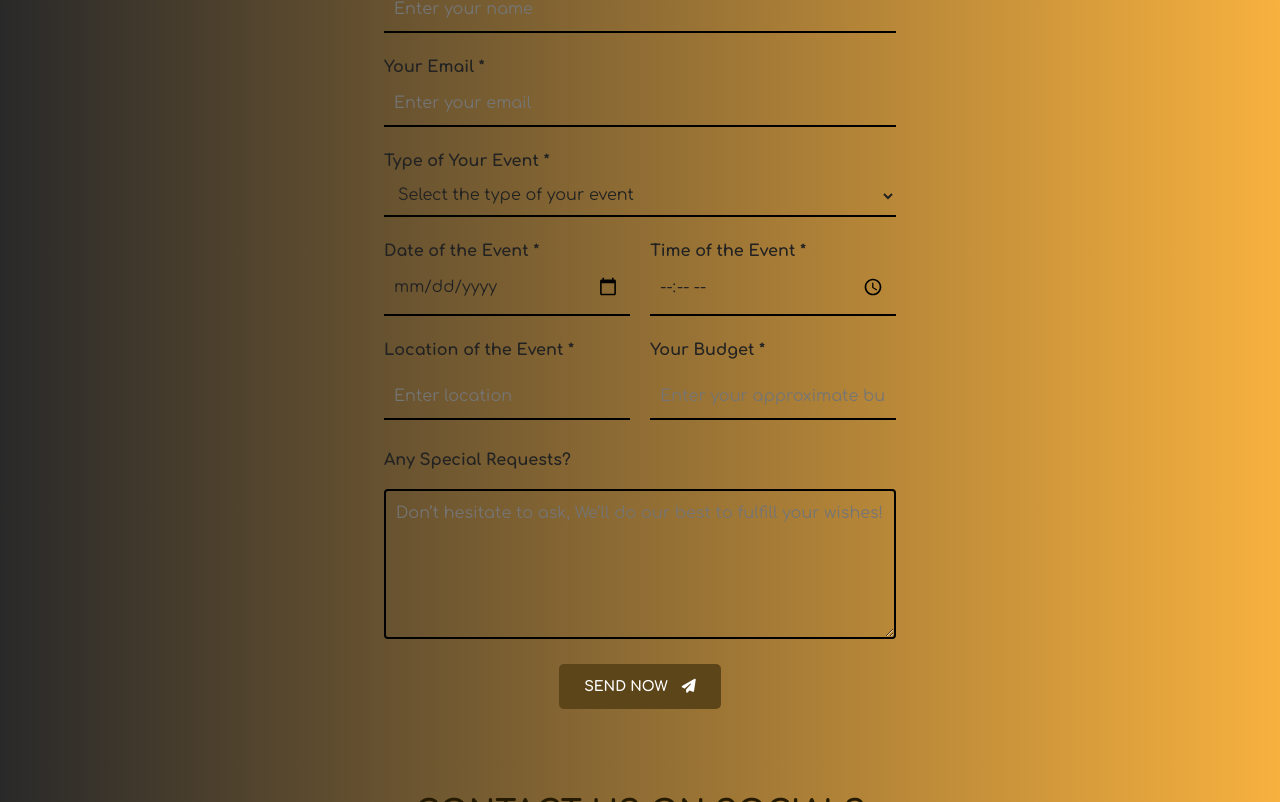
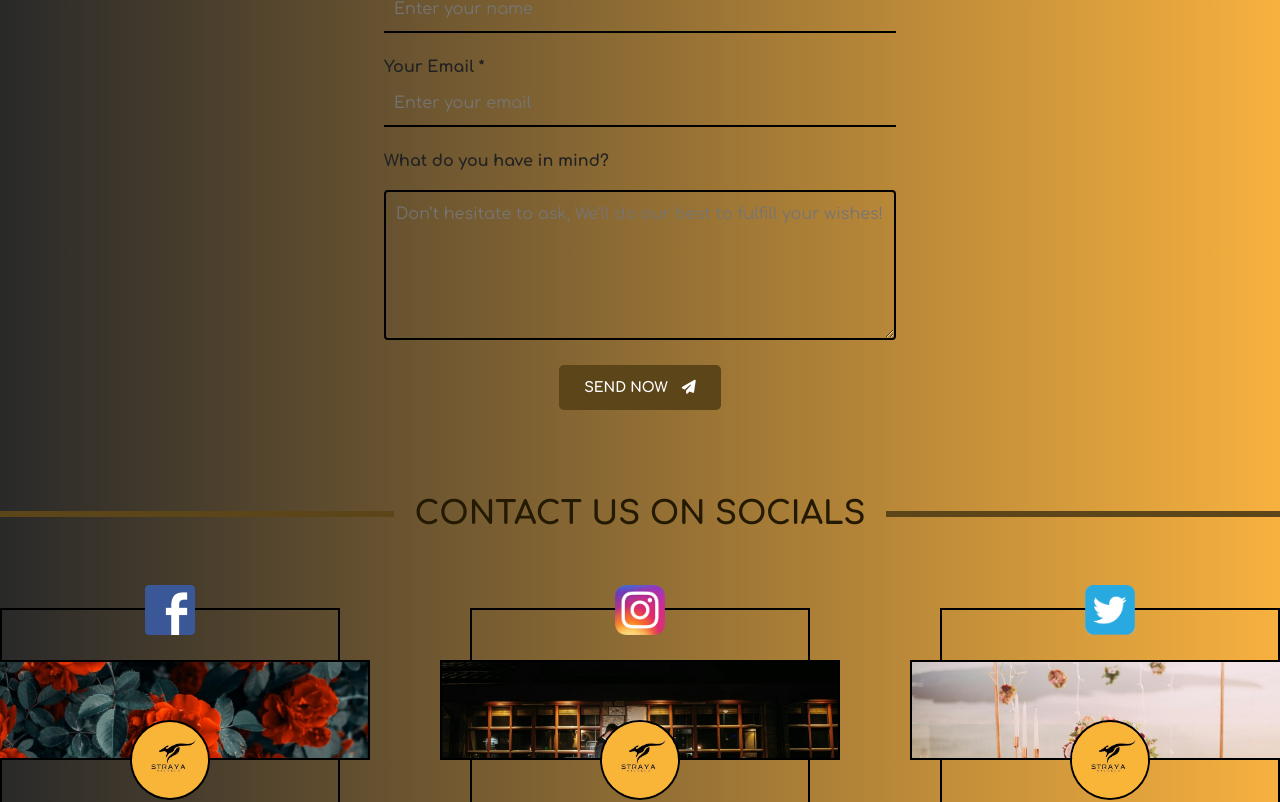
Before and after one commit to Cntr1/StrayaVisuals, a React (Vite) app: page /contact in a window 1280 px wide. Shown: the part 1524-2326 px from the top of the page. Built offline with nearby package versions, Linux system fonts and the light colour scheme; no server answers; a web font is replaced by a local one.

Commit message:
contact form fields reduction
Commented out Type of Your Event *
Date of the Event *
Time of the Event *
Location of the Event *
Your Budget *"

It makes the contact form look like another booking form.

```diff
--- a/src/Contact.jsx
+++ b/src/Contact.jsx
@@ -336,7 +336,7 @@ const Contact = () => {
           <input type="email" id="email" name="email" placeholder="Enter your email" value={formData.email}
                  onChange={handleInputChange} required/>
 
-          <label htmlFor="event-type">Type of Your Event *</label>
+          {/* <label htmlFor="event-type">Type of Your Event *</label>
           <select id="event-type" name="event-type" value={eventType} onChange={handleEventTypeChange} required>
             <option value="" disabled>Select the type of your event</option>
             <option value="wedding">Wedding</option>
@@ -383,9 +383,9 @@ const Contact = () => {
               <input type="number" id="event-budget" name="eventBudget" placeholder="Enter your approximate budget"
                      min="0" value={formData.eventBudget} onChange={handleInputChange} required/>
             </div>
-          </div>
+          </div> */}
 
-          <label htmlFor="special-requests">Any Special Requests?</label>
+          <label htmlFor="special-requests">What do you have in mind?</label>
           <textarea id="special-requests" name="specialRequests"
                     placeholder="Don’t hesitate to ask, We’ll do our best to fulfill your wishes!"
                     value={formData.specialRequests} onChange={handleInputChange}></textarea>
```
Also changed, not shown: 1 other file (tests, documents, lock files or other folders).
